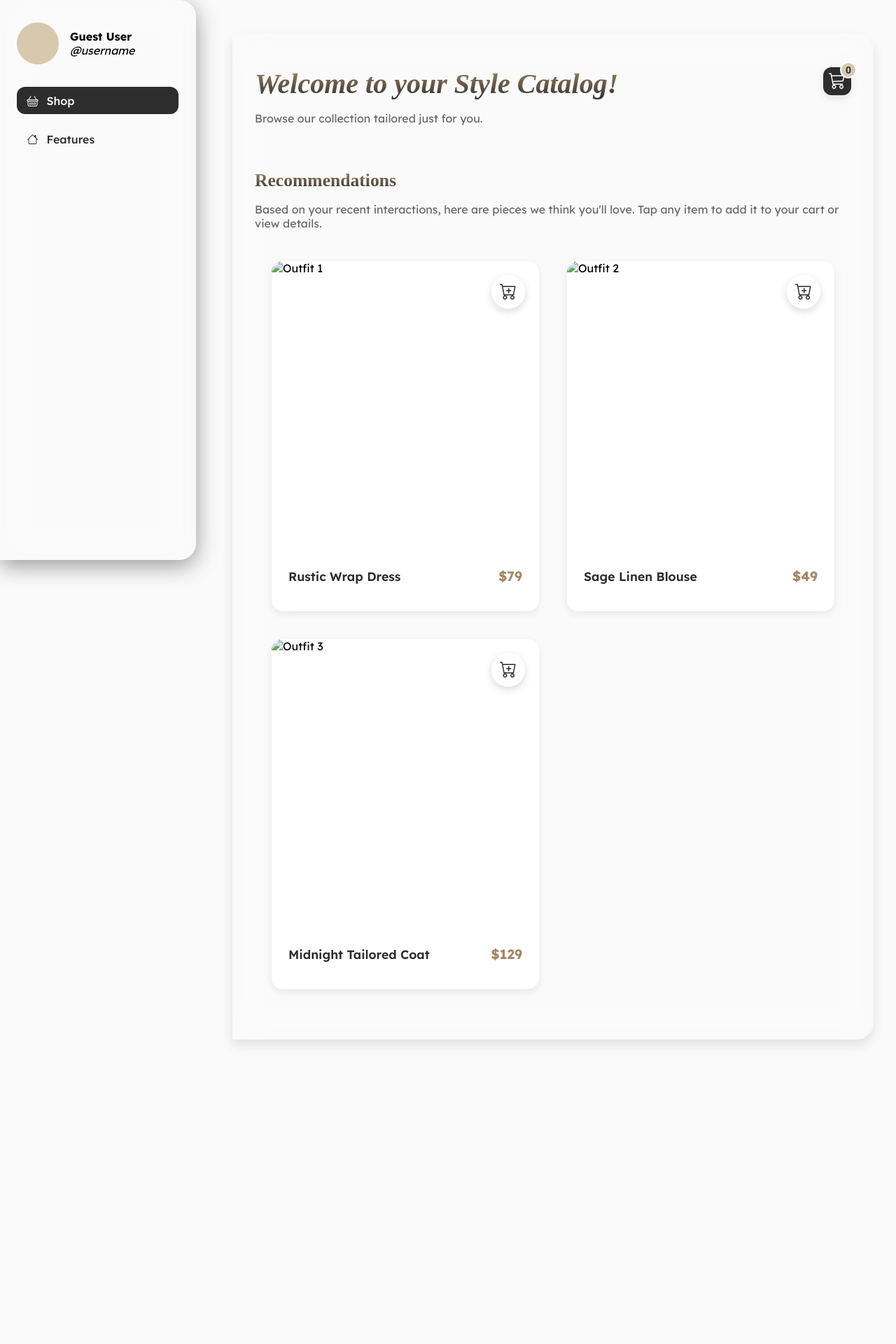
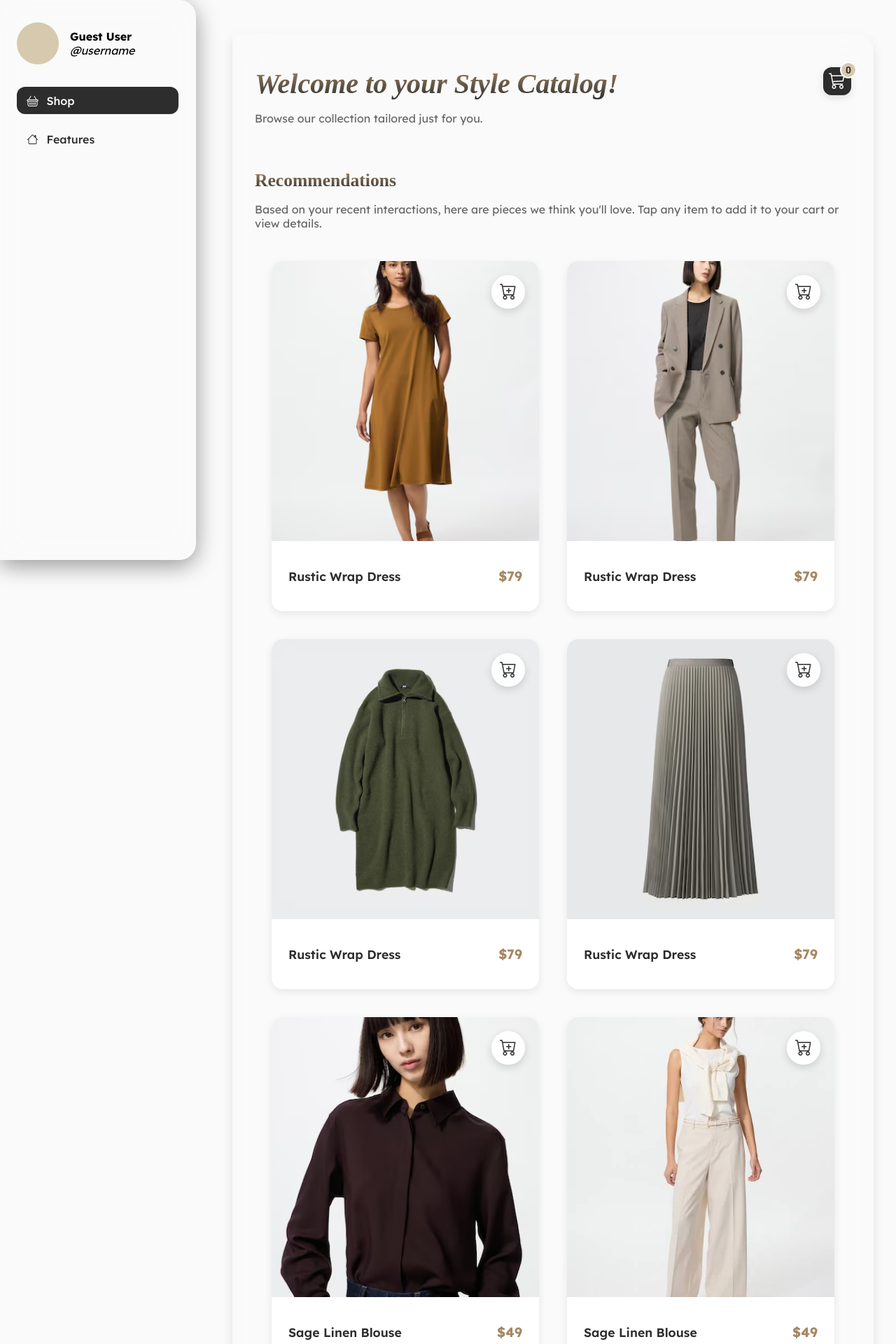
Before and after one commit to VinceRG/GONATO-Personalized-Fashion-Guidance-, a PHP site: page /seasonal_analysis/View/system_features.php in a window 1280 px wide. Shown: the top 1920 px of the page at 70% size. Before the commit the page ends 1493 px from the top, so only its background shows below. Run offline with PHP 8.4, Linux system fonts and the light colour scheme; some libraries are stand-ins or nearby versions.

Commit message:
Add pictures in catalog

```diff
--- a/View/system_features.php
+++ b/View/system_features.php
@@ -585,7 +585,7 @@ body {
               <p class="section-subtitle" style="margin:0 0 1.25rem 0;">Based on your recent interactions, here are pieces we think you'll love. Tap any item to add it to your cart or view details.</p>
               <div class="clothes-grid">
                 <div class="clothes-item">
-                  <img src="https://via.placeholder.com/400x300" alt="Outfit 1" />
+                  <img src="source/hourglass/autumn/AIRism Cotton Flare Midi Dress brown.avif" alt="Outfit 1" />
                   <button class="add-to-cart"><i class="bi bi-cart-plus"></i></button>
                   <div class="clothes-caption">
                     <div class="title">Rustic Wrap Dress</div>
@@ -594,7 +594,34 @@ body {
                 </div>
 
                 <div class="clothes-item">
-                  <img src="https://via.placeholder.com/400x300" alt="Outfit 2" />
+                  <img src="source/hourglass/Autumn/Smart Ankle Pants.avif" alt="Outfit 1" />
+                  <button class="add-to-cart"><i class="bi bi-cart-plus"></i></button>
+                  <div class="clothes-caption">
+                    <div class="title">Rustic Wrap Dress</div>
+                    <div class="price">$79</div>
+                  </div>
+                </div>
+
+                <div class="clothes-item">
+                  <img src="source/hourglass/autumn/Souffle Yarn Dress olive.avif" alt="Outfit 1" />
+                  <button class="add-to-cart"><i class="bi bi-cart-plus"></i></button>
+                  <div class="clothes-caption">
+                    <div class="title">Rustic Wrap Dress</div>
+                    <div class="price">$79</div>
+                  </div>
+                </div>
+
+                <div class="clothes-item">
+                  <img src="source/hourglass/spring/Cotton Ribbed Long-Sleeve Cropped Cardigan Olive.avif" alt="Outfit 1" />
+                  <button class="add-to-cart"><i class="bi bi-cart-plus"></i></button>
+                  <div class="clothes-caption">
+                    <div class="title">Rustic Wrap Dress</div>
+                    <div class="price">$79</div>
+                  </div>
+                </div>
+
+                <div class="clothes-item">
+                  <img src="source/Inverted Triangle/winter/Rayon Long Sleeve Blouse dark brown.avif" alt="Outfit 2" />
                   <button class="add-to-cart"><i class="bi bi-cart-plus"></i></button>
                   <div class="clothes-caption">
                     <div class="title">Sage Linen Blouse</div>
@@ -603,7 +630,25 @@ body {
                 </div>
 
                 <div class="clothes-item">
-                  <img src="https://via.placeholder.com/400x300" alt="Outfit 3" />
+                  <img src="source/Inverted Triangle/winter/Smart Wide Pants body.webp" alt="Outfit 2" />
+                  <button class="add-to-cart"><i class="bi bi-cart-plus"></i></button>
+                  <div class="clothes-caption">
+                    <div class="title">Sage Linen Blouse</div>
+                    <div class="price">$49</div>
+                  </div>
+                </div>
+
+                <div class="clothes-item">
+                  <img src="source/Inverted Triangle/winter/Volume Sleeve Short Sleeve Dress black.jfif" alt="Outfit 2" />
+                  <button class="add-to-cart"><i class="bi bi-cart-plus"></i></button>
+                  <div class="clothes-caption">
+                    <div class="title">Sage Linen Blouse</div>
+                    <div class="price">$49</div>
+                  </div>
+                </div>
+
+                <div class="clothes-item">
+                  <img src="source/hourglass/winter/Flare Dress.avif" alt="Outfit 3" />
                   <button class="add-to-cart"><i class="bi bi-cart-plus"></i></button>
                   <div class="clothes-caption">
                     <div class="title">Midnight Tailored Coat</div>
```
